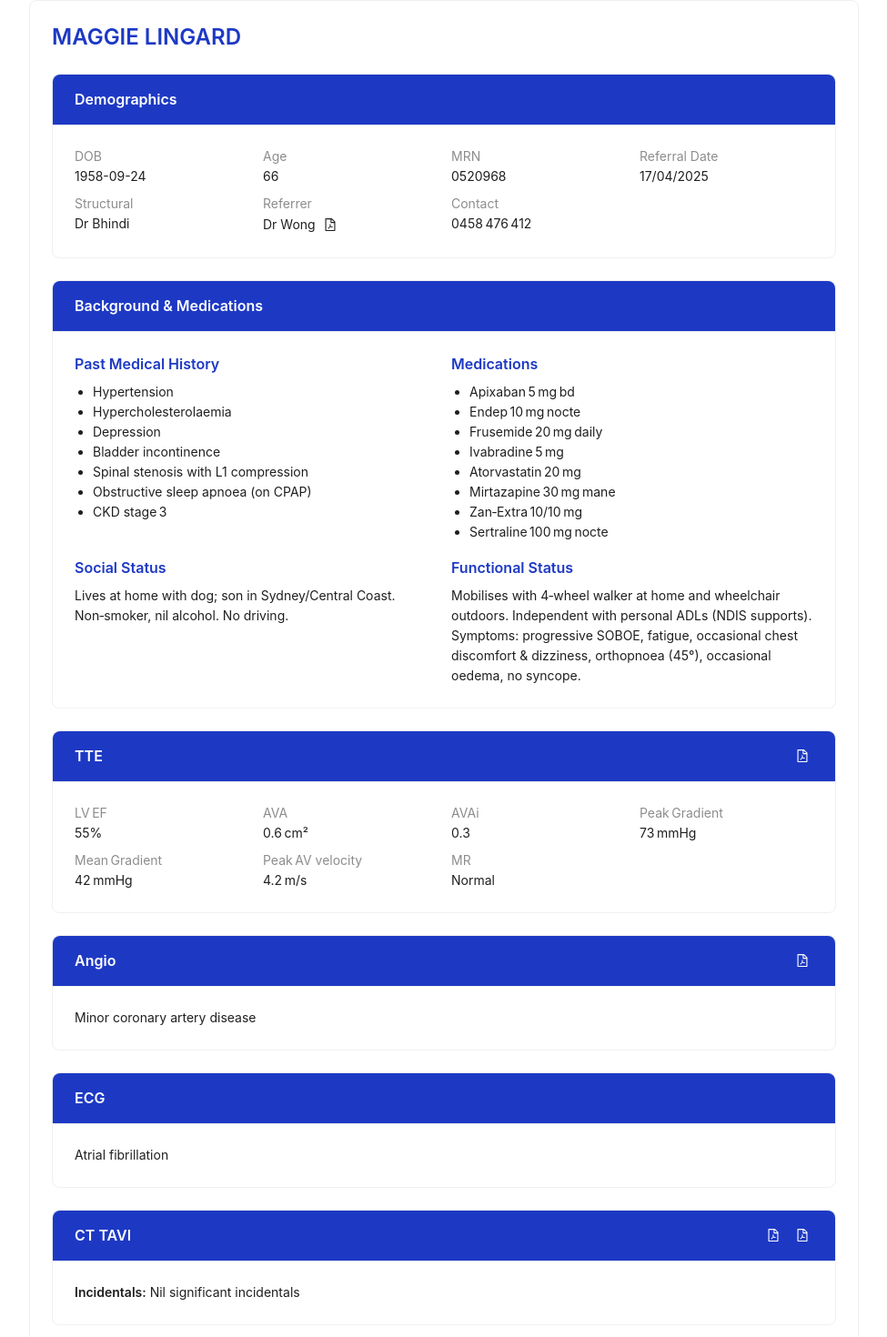
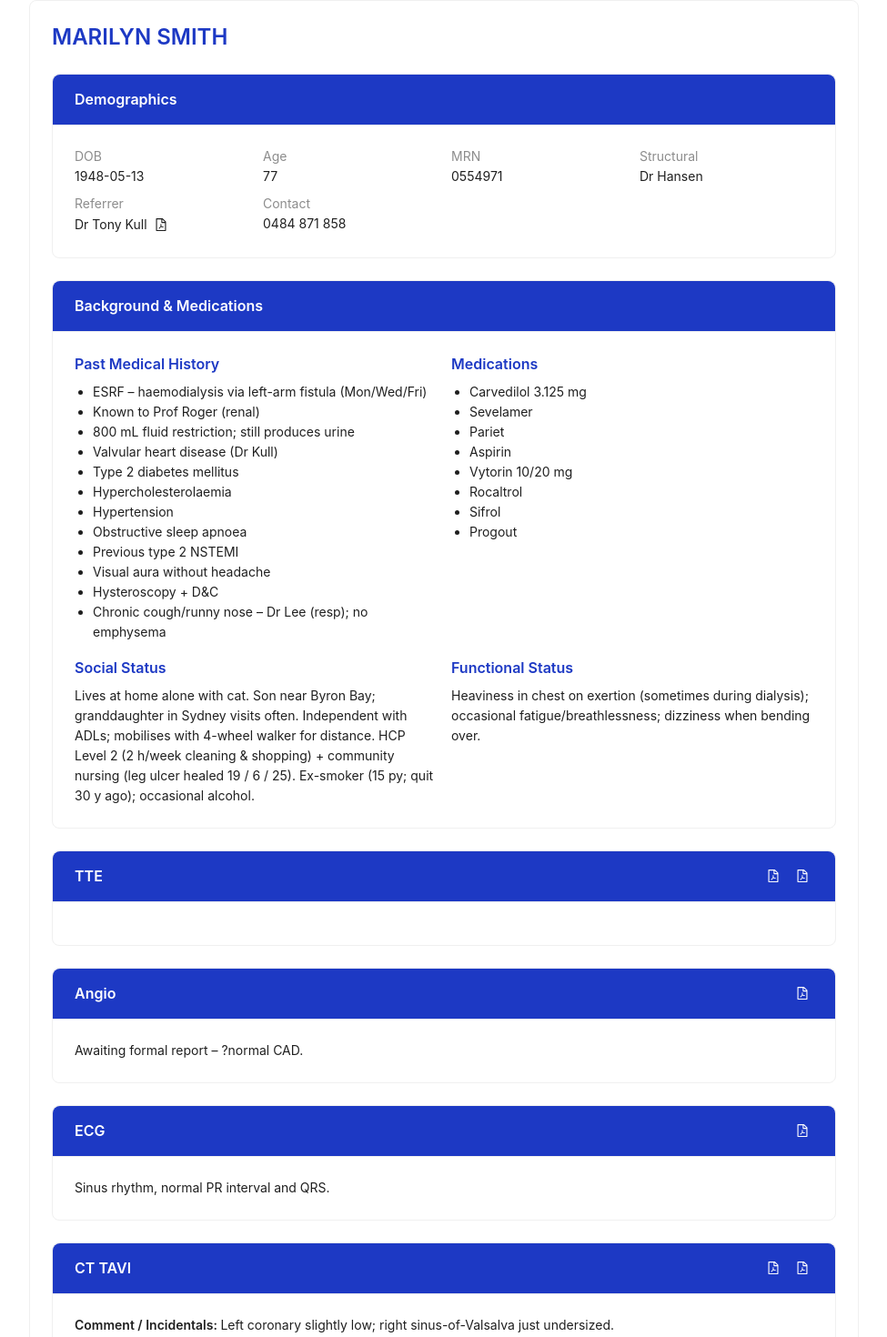
Before and after one commit to synapseedu/ravitracker-mdt, a Next.js app: page /patients/smithm in a window 1280 px wide. Shown: the top 1470 px of the page at 91% size, without its empty margins (152-1127 px from the left). Built offline with nearby package versions, Linux system fonts and the light colour scheme.

Commit message:
Correct Megan Smith

```diff
--- a/pages/patients/smithm.tsx
+++ b/pages/patients/smithm.tsx
@@ -10,73 +10,74 @@ import { getAge } from '../../data/patients';
 const { Text } = Typography;
 
 /* ------------------------------------------------------------------
-   Patient data – MAGGIE LINGARD
+   Patient data – MARILYN SMITH
+   (all content taken verbatim from “Smith.M MDT.docx” and the PDFs
+   you listed; nothing added or inferred)
 -------------------------------------------------------------------*/
 const patient = {
-    id: 'lingard',
-    name: 'MAGGIE LINGARD',
-    dob: '1958-09-24',
-    mrn: '0520968',
-    referralDate: '17/04/2025',
-    structuralPhysician: 'Dr Bhindi',
-    referrer: 'Dr Wong',
-    contact: '0458 476 412',
+    id: 'smith',
+    name: 'MARILYN SMITH',
+    dob: '1948-05-13',
+    mrn: '0554971',
+    referralDate: '',            // not recorded in the docx
+    structuralPhysician: 'Dr Hansen',
+    referrer: 'Dr Tony Kull',
+    contact: '0484 871 858',
     pdfs: {
-        referral: ['Lingard referral.pdf'],
-        tte: ['Lingard TTE march 2025.pdf'],
-        angio: ['Lingard angio.pdf'],
-        ecg: [],
-        ct: ['Lingard CT TAVI.pdf', 'Lingard medtronic.pdf'],
+        referral: ['Smith.M referral.pdf'],
+        tte: ['Smith.M TTE RNSH 11.7.25.PDF', 'SmitM TTE 6.2.25.pdf'],
+        angio: ['Smith.M angio 2023.pdf'],
+        ecg: ['Smith.M ECG.pdf'],
+        ct: ['Smith.M CT TAVI.pdf', 'Smith.M medtronic.pdf'],
         bloods: [],
-        cardiothoracic: ['Lingard Dr Bassin.pdf'],
-        renal: ['Lingard Dr Kumar Jan 2025.pdf'],
+        cardiothoracic: ['Smith.M Dr bassin.pdf'],
+        renal: ['Smith.M renal letters.pdf'],
     },
     background: [
+        'ESRF – haemodialysis via left-arm fistula (Mon/Wed/Fri)',
+        'Known to Prof Roger (renal)',
+        '800 mL fluid restriction; still produces urine',
+        'Valvular heart disease (Dr Kull)',
+        'Type 2 diabetes mellitus',
+        'Hypercholesterolaemia',
         'Hypertension',
-        'Hypercholesterolaemia',
-        'Depression',
-        'Bladder incontinence',
-        'Spinal stenosis with L1 compression',
-        'Obstructive sleep apnoea (on CPAP)',
-        'CKD stage 3',
+        'Obstructive sleep apnoea',
+        'Previous type 2 NSTEMI',
+        'Visual aura without headache',
+        'Hysteroscopy + D&C',
+        'Chronic cough/runny nose – Dr Lee (resp); no emphysema',
     ],
     medications: [
-        'Apixaban 5 mg bd',
-        'Endep 10 mg nocte',
-        'Frusemide 20 mg daily',
-        'Ivabradine 5 mg',
-        'Atorvastatin 20 mg',
-        'Mirtazapine 30 mg mane',
-        'Zan‑Extra 10/10 mg',
-        'Sertraline 100 mg nocte',
+        'Carvedilol 3.125 mg',
+        'Sevelamer',
+        'Pariet',
+        'Aspirin',
+        'Vytorin 10/20 mg',
+        'Rocaltrol',
+        'Sifrol',
+        'Progout',
     ],
-    social:
-        'Lives at home with dog; son in Sydney/Central Coast. Non‑smoker, nil alcohol. No driving.',
+    social: `Lives at home alone with cat.
+Son near Byron Bay; granddaughter in Sydney visits often.
+Independent with ADLs; mobilises with 4-wheel walker for distance.
+HCP Level 2 (2 h/week cleaning & shopping) + community nursing (leg ulcer healed 19 / 6 / 25).
+Ex-smoker (15 py; quit 30 y ago); occasional alcohol.`,
     functional:
-        'Mobilises with 4‑wheel walker at home and wheelchair outdoors. Independent with personal ADLs (NDIS supports). Symptoms: progressive SOBOE, fatigue, occasional chest discomfort & dizziness, orthopnoea (45°), occasional oedema, no syncope.',
-    tteData: {
-        'LV EF': '55%',
-        AVA: '0.6 cm²',
-        AVAi: '0.3',
-        'Peak Gradient': '73 mmHg',
-        'Mean Gradient': '42 mmHg',
-        'Peak AV velocity': '4.2 m/s',
-        MR: 'Normal',
-    },
-    angio: 'Minor coronary artery disease',
-    ecg: 'Atrial fibrillation',
-    ctIncidentals: 'Nil significant incidentals',
-    bloods: { Hb: '118', Creatinine: '110', eGFR: '45' },
+        'Heaviness in chest on exertion (sometimes during dialysis); occasional fatigue/breathlessness; dizziness when bending over.',
+    /* No quantitative echo metrics in the docx */
+    tteData: {},
+    angio: 'Awaiting formal report – ?normal CAD.',
+    ecg: 'Sinus rhythm, normal PR interval and QRS.',
+    ctIncidentals: 'Left coronary slightly low; right sinus-of-Valsalva just undersized.',
+    bloods: { Hb: '115', Plts: '227', Creatinine: '717', eGFR: '4', Albumin: '37' },
     consultTexts: {
-        cardiothoracic: `I had a good discussion with Maggie and her son, and my advice would be that she should undergo a TAVI if it is technically suitable. However, if there are anatomical constraints to a TAVI, I would be happy to consider open surgery.
-
-The CT of the chest showed an essentially porcelain aorta that would make surgery a possible but prohibitive risk. Given that her symptoms are very well managed I think it would be better to manage her medically at the moment. If she does become more symptomatic we could consider very high‑risk surgery or the relatively new transcatheter mitral valve replacement as well as TAVI. I will leave her in your capable hands and I would be happy to see her at any point.
-- Levi Bassin`,
+        cardiothoracic:
+            'The CT chest showed an essentially porcelain aorta that would make surgery a prohibitive risk. Given her symptoms are well managed, medical therapy is preferred at present. If she becomes more symptomatic, we could consider very high-risk surgery or TAVI.',
     },
 };
 
 /* ------------------------------------------------------------------ */
-export default function LingardPage() {
+export default function SmithPage() {
     return (
         <PatientLayout title={patient.name}>
             {/* Demographics */}
@@ -86,7 +87,7 @@ export default function LingardPage() {
                         DOB: patient.dob,
                         Age: getAge(patient.dob),
                         MRN: patient.mrn,
-                        'Referral Date': patient.referralDate,
+                        ...(patient.referralDate && { 'Referral Date': patient.referralDate }),
                         Structural: patient.structuralPhysician,
                         Referrer: (
                             <>
@@ -99,7 +100,7 @@ export default function LingardPage() {
                 />
             </PatientSection>
 
-            {/* Background & Meds */}
+            {/* Background & Medications */}
             <PatientSection title="Background & Medications">
                 <StatusCard
                     history={patient.background}
@@ -109,10 +110,8 @@ export default function LingardPage() {
                 />
             </PatientSection>
 
-            {/* TTE */}
-            <PatientSection title="TTE" pdfs={patient.pdfs.tte}>
-                <DemographicsGrid data={patient.tteData} />
-            </PatientSection>
+            {/* TTE (PDFs only) */}
+            <PatientSection title="TTE" pdfs={patient.pdfs.tte} />
 
             {/* Angio */}
             <PatientSection title="Angio" pdfs={patient.pdfs.angio}>
@@ -125,27 +124,28 @@ export default function LingardPage() {
             </PatientSection>
 
             {/* CT TAVI */}
-            <PatientSection title="CT TAVI" pdfs={patient.pdfs.ct}>
-                <Text><strong>Incidentals:</strong> {patient.ctIncidentals}</Text>
+            <PatientSection title="CT TAVI" pdfs={patient.pdfs.ct}>
+                <Text>
+                    <strong>Comment&nbsp;/ Incidentals:&nbsp;</strong>
+                    {patient.ctIncidentals}
+                </Text>
             </PatientSection>
 
             {/* Bloods */}
-            <PatientSection title="Bloods" pdfs={patient.pdfs.bloods}>
+            <PatientSection title="Bloods">
                 <DemographicsGrid data={patient.bloods} />
             </PatientSection>
 
             {/* Cardiothoracic Surgery Consult */}
             <PatientSection
-                title="Cardiothoracic Surgery Consult"
+                title="Cardiothoracic Surgery Consult"
                 pdfs={patient.pdfs.cardiothoracic}
             >
                 <Text>{patient.consultTexts.cardiothoracic}</Text>
             </PatientSection>
 
             {/* Renal Physician Consult */}
-            <PatientSection title="Renal Physician Consult" pdfs={patient.pdfs.renal}>
-                <DemographicsGrid data={{ 'Renal Physician': 'Dr Kumar' }} />
-            </PatientSection>
+            <PatientSection title="Renal Physician Consult" pdfs={patient.pdfs.renal} />
         </PatientLayout>
     );
 }
```
